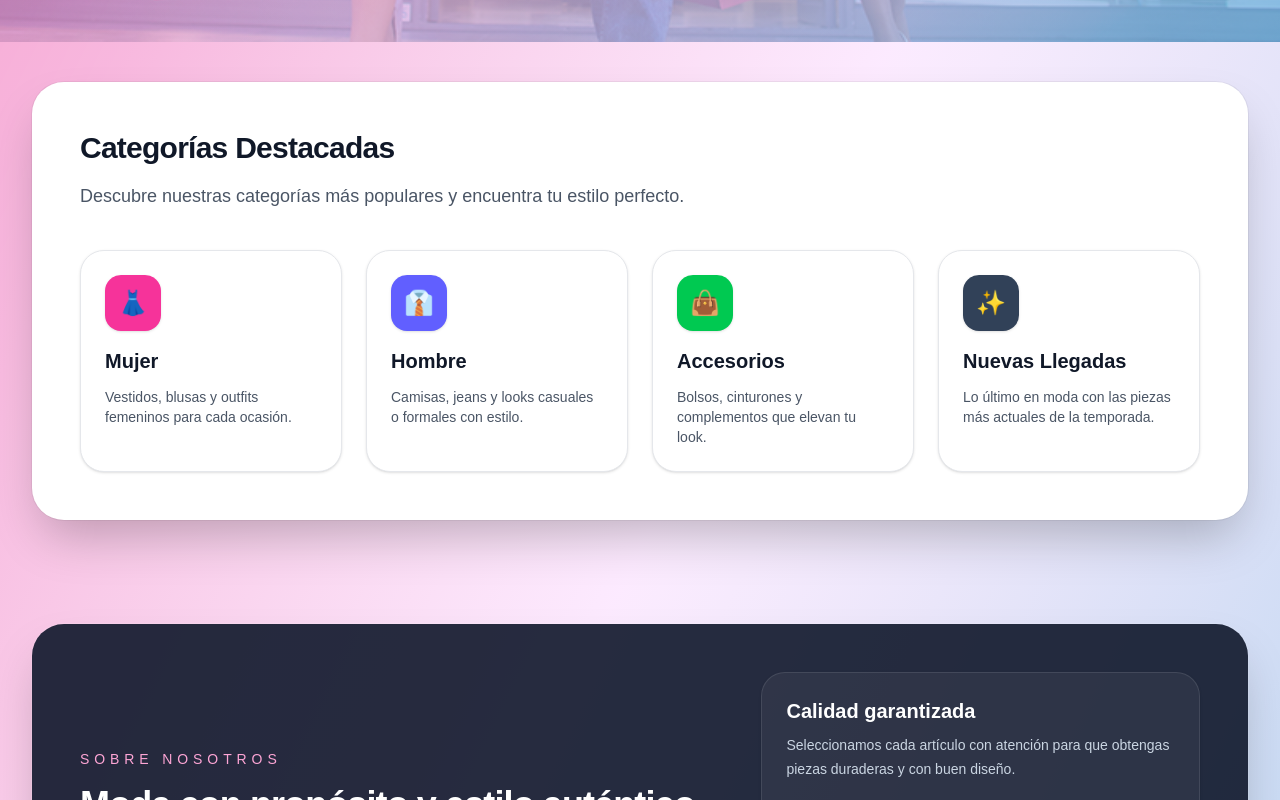
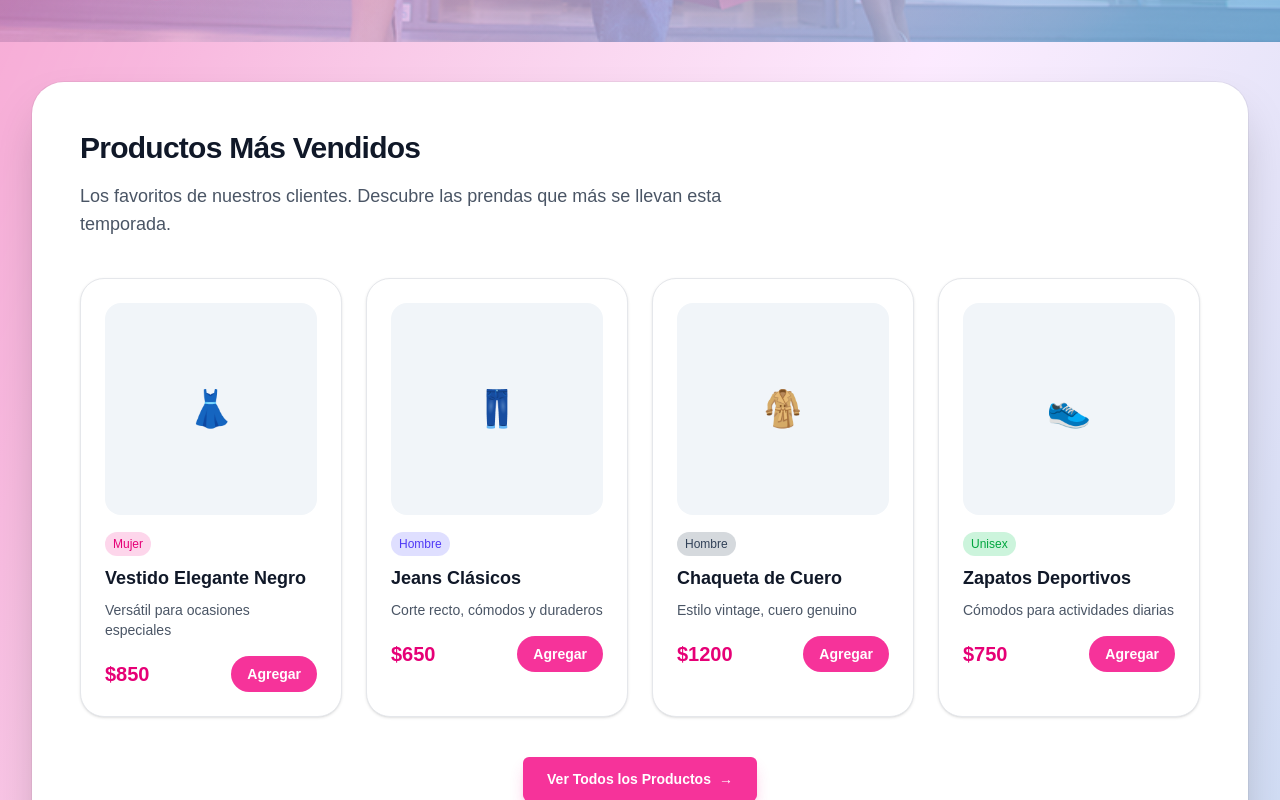
Before and after one commit to EmmanuelPad/Tienda-ropa, a Next.js app: page / in a window 1280 px wide. Shown: the part 740-1540 px from the top of the page. Built offline with nearby package versions, Linux system fonts and the light colour scheme.

Commit message:
Cambio de catrogoras a Productos,

```diff
--- /dev/null
+++ b/app/Productos/page.tsx
@@ -0,0 +1,156 @@
+import PublicHeader from "@/components/layout/PublicHeader";
+
+const productos = [
+  {
+    id: 1,
+    nombre: "Camisa Casual Azul",
+    precio: 450,
+    categoria: "Hombre",
+    imagen: "👕",
+    descripcion: "Camisa de algodón perfecta para el día a día."
+  },
+  {
+    id: 2,
+    nombre: "Vestido Elegante Negro",
+    precio: 850,
+    categoria: "Mujer",
+    imagen: "👗",
+    descripcion: "Vestido versátil para ocasiones especiales."
+  },
+  {
+    id: 3,
+    nombre: "Jeans Clásicos",
+    precio: 650,
+    categoria: "Hombre",
+    imagen: "👖",
+    descripcion: "Jeans de corte recto, cómodos y duraderos."
+  },
+  {
+    id: 4,
+    nombre: "Blusa Blanca",
+    precio: 350,
+    categoria: "Mujer",
+    imagen: "👚",
+    descripcion: "Blusa básica de algodón, esencial en tu guardarropa."
+  },
+  {
+    id: 5,
+    nombre: "Chaqueta de Cuero",
+    precio: 1200,
+    categoria: "Hombre",
+    imagen: "🧥",
+    descripcion: "Chaqueta de cuero genuino con estilo vintage."
+  },
+  {
+    id: 6,
+    nombre: "Falda Plisada",
+    precio: 550,
+    categoria: "Mujer",
+    imagen: "👗",
+    descripcion: "Falda plisada elegante para looks modernos."
+  },
+  {
+    id: 7,
+    nombre: "Sudadera Oversize",
+    precio: 480,
+    categoria: "Unisex",
+    imagen: "👕",
+    descripcion: "Sudadera cómoda para días casuales."
+  },
+  {
+    id: 8,
+    nombre: "Zapatos Deportivos",
+    precio: 750,
+    categoria: "Unisex",
+    imagen: "👟",
+    descripcion: "Zapatillas cómodas para actividades diarias."
+  }
+];
+
+function Productos() {
+  return (
+    <main className="min-h-screen bg-slate-950 text-white">
+      <PublicHeader />
+
+      <div className="mx-auto max-w-7xl px-4 py-16 sm:px-6 lg:px-8">
+        <div className="mb-12 text-center">
+          <p className="text-sm uppercase tracking-[0.35em] text-pink-300">Nuestra colección</p>
+          <h1 className="mt-4 text-4xl font-bold text-white sm:text-5xl">Productos</h1>
+          <p className="mx-auto mt-6 max-w-2xl text-lg text-slate-300">
+            Descubre prendas de calidad con estilo único. Cada pieza está seleccionada para ofrecerte comodidad y tendencia.
+          </p>
+        </div>
+
+        <div className="mb-8 flex flex-col gap-4 sm:flex-row sm:items-center sm:justify-between">
+          <div className="flex flex-wrap gap-2">
+            <button className="rounded-full border border-pink-400/30 bg-pink-500/10 px-4 py-2 text-sm text-pink-100 transition hover:bg-pink-500/20">
+              Todos
+            </button>
+            <button className="rounded-full border border-slate-700 bg-slate-800/50 px-4 py-2 text-sm text-slate-300 transition hover:border-pink-400/30 hover:bg-pink-500/10 hover:text-pink-100">
+              Mujer
+            </button>
+            <button className="rounded-full border border-slate-700 bg-slate-800/50 px-4 py-2 text-sm text-slate-300 transition hover:border-pink-400/30 hover:bg-pink-500/10 hover:text-pink-100">
+              Hombre
+            </button>
+            <button className="rounded-full border border-slate-700 bg-slate-800/50 px-4 py-2 text-sm text-slate-300 transition hover:border-pink-400/30 hover:bg-pink-500/10 hover:text-pink-100">
+              Unisex
+            </button>
+          </div>
+
+          <div className="flex items-center gap-2">
+            <label className="text-sm text-slate-300">Ordenar por:</label>
+            <select className="rounded-3xl border border-slate-700 bg-slate-900/90 px-3 py-2 text-sm text-white outline-none focus:border-pink-400">
+              <option>Precio: Menor a mayor</option>
+              <option>Precio: Mayor a menor</option>
+              <option>Nombre A-Z</option>
+              <option>Novedades</option>
+            </select>
+          </div>
+        </div>
+
+        <div className="grid gap-6 sm:grid-cols-2 lg:grid-cols-3 xl:grid-cols-4">
+          {productos.map((producto) => (
+            <div
+              key={producto.id}
+              className="group overflow-hidden rounded-[2rem] border border-white/10 bg-white/5 shadow-sm transition hover:-translate-y-1 hover:shadow-lg hover:shadow-pink-500/10"
+            >
+              <div className="aspect-square bg-slate-800/50 p-8 text-center text-6xl">
+                {producto.imagen}
+              </div>
+
+              <div className="p-6">
+                <div className="mb-2">
+                  <span className="inline-block rounded-full bg-pink-500/20 px-2 py-1 text-xs font-medium text-pink-300">
+                    {producto.categoria}
+                  </span>
+                </div>
+
+                <h3 className="mb-2 text-lg font-semibold text-white">{producto.nombre}</h3>
+                <p className="mb-4 text-sm text-slate-400">{producto.descripcion}</p>
+
+                <div className="flex items-center justify-between">
+                  <span className="text-xl font-bold text-pink-300"></span>
+                  <button className="rounded-full bg-pink-500 px-4 py-2 text-sm font-semibold text-white transition hover:bg-pink-400">
+                    Agregar
+                  </button>
+                </div>
+              </div>
+            </div>
+          ))}
+        </div>
+
+        <div className="mt-16 text-center">
+          <p className="text-slate-400">¿No encuentras lo que buscas?</p>
+          <a
+            href="#contacto"
+            className="mt-2 inline-block text-pink-300 transition hover:text-pink-200"
+          >
+            Contáctanos para sugerencias personalizadas →
+          </a>
+        </div>
+      </div>
+    </main>
+  );
+}
+
+export default Productos;
--- a/app/Signup/page.tsx
+++ b/app/Signup/page.tsx
@@ -3,7 +3,8 @@
 import { FormEvent, useState } from "react";
 import PublicHeader from "@/components/layout/PublicHeader";
 
-function Signup() {
+function Signup()
+{
   const [name, setName] = useState("");
   const [email, setEmail] = useState("");
   const [password, setPassword] = useState("");
--- a/app/page.tsx
+++ b/app/page.tsx
@@ -28,10 +28,10 @@ export default function Home() {
           </p>
           <div className="mt-10 flex flex-col items-center justify-center gap-4 sm:flex-row">
             <a
-              href="#categorias"
+              href="#productos"
               className="rounded-md bg-pink-500 px-6 py-3 text-sm font-semibold text-white shadow-lg shadow-pink-500/30 transition hover:bg-pink-400"
             >
-              Explorar Categorías
+              Ver Productos Más Vendidos
             </a>
             <a
               href="#sobre-nosotros"
@@ -43,56 +43,102 @@ export default function Home() {
         </div>
       </section>
 
-      <section id="categorias" className="py-10 ">
+      <section id="productos" className="py-10 ">
         <div className="mx-auto max-w-7xl px-4 sm:px-6 lg:px-8" >
           <div className="overflow-hidden rounded-[2rem] bg-white shadow-2xl ring-1 ring-black/5">
             <div className="px-6 py-10 sm:px-10 sm:py-12 lg:px-12">
               <div className="mb-10 max-w-2xl">
-                <h2 className="text-3xl font-bold tracking-tight text-gray-900">Categorías Destacadas</h2>
+                <h2 className="text-3xl font-bold tracking-tight text-gray-900">Productos Más Vendidos</h2>
                 <p className="mt-4 text-lg text-gray-600">
-                  Descubre nuestras categorías más populares y encuentra tu estilo perfecto.
+                  Los favoritos de nuestros clientes. Descubre las prendas que más se llevan esta temporada.
                 </p>
               </div>
 
               <div className="grid gap-6 sm:grid-cols-2 lg:grid-cols-4">
-                <a href="#" className="group rounded-3xl border border-gray-200 bg-white p-6 shadow-sm transition hover:-translate-y-1 hover:shadow-lg">
-                  <div className="mb-4 inline-flex h-14 w-14 items-center justify-center rounded-2xl bg-pink-500 text-white shadow-sm transition group-hover:bg-pink-400">
-                    <span className="text-2xl">👗</span>
+                <div className="group rounded-3xl border border-gray-200 bg-white p-6 shadow-sm transition hover:-translate-y-1 hover:shadow-lg">
+                  <div className="mb-4 aspect-square overflow-hidden rounded-2xl bg-slate-100 flex items-center justify-center">
+                    <span className="text-4xl">👗</span>
                   </div>
-                  <h3 className="text-xl font-semibold text-gray-900">Mujer</h3>
-                  <p className="mt-3 text-sm text-gray-600">
-                    Vestidos, blusas y outfits femeninos para cada ocasión.
-                  </p>
-                </a>
+                  <div className="mb-2">
+                    <span className="inline-block rounded-full bg-pink-500/20 px-2 py-1 text-xs font-medium text-pink-600">
+                      Mujer
+                    </span>
+                  </div>
+                  <h3 className="text-lg font-semibold text-gray-900">Vestido Elegante Negro</h3>
+                  <p className="mt-2 text-sm text-gray-600">Versátil para ocasiones especiales</p>
+                  <div className="mt-4 flex items-center justify-between">
+                    <span className="text-xl font-bold text-pink-600">$850</span>
+                    <button className="rounded-full bg-pink-500 px-4 py-2 text-sm font-semibold text-white transition hover:bg-pink-400">
+                      Agregar
+                    </button>
+                  </div>
+                </div>
 
-                <a href="#" className="group rounded-3xl border border-gray-200 bg-white p-6 shadow-sm transition hover:-translate-y-1 hover:shadow-lg">
-                  <div className="mb-4 inline-flex h-14 w-14 items-center justify-center rounded-2xl bg-indigo-500 text-white shadow-sm transition group-hover:bg-indigo-400">
-                    <span className="text-2xl">👔</span>
+                <div className="group rounded-3xl border border-gray-200 bg-white p-6 shadow-sm transition hover:-translate-y-1 hover:shadow-lg">
+                  <div className="mb-4 aspect-square overflow-hidden rounded-2xl bg-slate-100 flex items-center justify-center">
+                    <span className="text-4xl">👖</span>
                   </div>
-                  <h3 className="text-xl font-semibold text-gray-900">Hombre</h3>
-                  <p className="mt-3 text-sm text-gray-600">
-                    Camisas, jeans y looks casuales o formales con estilo.
-                  </p>
-                </a>
+                  <div className="mb-2">
+                    <span className="inline-block rounded-full bg-indigo-500/20 px-2 py-1 text-xs font-medium text-indigo-600">
+                      Hombre
+                    </span>
+                  </div>
+                  <h3 className="text-lg font-semibold text-gray-900">Jeans Clásicos</h3>
+                  <p className="mt-2 text-sm text-gray-600">Corte recto, cómodos y duraderos</p>
+                  <div className="mt-4 flex items-center justify-between">
+                    <span className="text-xl font-bold text-pink-600">$650</span>
+                    <button className="rounded-full bg-pink-500 px-4 py-2 text-sm font-semibold text-white transition hover:bg-pink-400">
+                      Agregar
+                    </button>
+                  </div>
+                </div>
 
-                <a href="#" className="group rounded-3xl border border-gray-200 bg-white p-6 shadow-sm transition hover:-translate-y-1 hover:shadow-lg">
-                  <div className="mb-4 inline-flex h-14 w-14 items-center justify-center rounded-2xl bg-green-500 text-white shadow-sm transition group-hover:bg-green-400">
-                    <span className="text-2xl">👜</span>
+                <div className="group rounded-3xl border border-gray-200 bg-white p-6 shadow-sm transition hover:-translate-y-1 hover:shadow-lg">
+                  <div className="mb-4 aspect-square overflow-hidden rounded-2xl bg-slate-100 flex items-center justify-center">
+                    <span className="text-4xl">🧥</span>
                   </div>
-                  <h3 className="text-xl font-semibold text-gray-900">Accesorios</h3>
-                  <p className="mt-3 text-sm text-gray-600">
-                    Bolsos, cinturones y complementos que elevan tu look.
-                  </p>
-                </a>
+                  <div className="mb-2">
+                    <span className="inline-block rounded-full bg-slate-700/20 px-2 py-1 text-xs font-medium text-slate-700">
+                      Hombre
+                    </span>
+                  </div>
+                  <h3 className="text-lg font-semibold text-gray-900">Chaqueta de Cuero</h3>
+                  <p className="mt-2 text-sm text-gray-600">Estilo vintage, cuero genuino</p>
+                  <div className="mt-4 flex items-center justify-between">
+                    <span className="text-xl font-bold text-pink-600">$1200</span>
+                    <button className="rounded-full bg-pink-500 px-4 py-2 text-sm font-semibold text-white transition hover:bg-pink-400">
+                      Agregar
+                    </button>
+                  </div>
+                </div>
 
-                <a href="#" className="group rounded-3xl border border-gray-200 bg-white p-6 shadow-sm transition hover:-translate-y-1 hover:shadow-lg">
-                  <div className="mb-4 inline-flex h-14 w-14 items-center justify-center rounded-2xl bg-slate-700 text-white shadow-sm transition group-hover:bg-slate-600">
-                    <span className="text-2xl">✨</span>
+                <div className="group rounded-3xl border border-gray-200 bg-white p-6 shadow-sm transition hover:-translate-y-1 hover:shadow-lg">
+                  <div className="mb-4 aspect-square overflow-hidden rounded-2xl bg-slate-100 flex items-center justify-center">
+                    <span className="text-4xl">👟</span>
                   </div>
-                  <h3 className="text-xl font-semibold text-gray-900">Nuevas Llegadas</h3>
-                  <p className="mt-3 text-sm text-gray-600">
-                    Lo último en moda con las piezas más actuales de la temporada.
-                  </p>
+                  <div className="mb-2">
+                    <span className="inline-block rounded-full bg-green-500/20 px-2 py-1 text-xs font-medium text-green-600">
+                      Unisex
+                    </span>
+                  </div>
+                  <h3 className="text-lg font-semibold text-gray-900">Zapatos Deportivos</h3>
+                  <p className="mt-2 text-sm text-gray-600">Cómodos para actividades diarias</p>
+                  <div className="mt-4 flex items-center justify-between">
+                    <span className="text-xl font-bold text-pink-600">$750</span>
+                    <button className="rounded-full bg-pink-500 px-4 py-2 text-sm font-semibold text-white transition hover:bg-pink-400">
+                      Agregar
+                    </button>
+                  </div>
+                </div>
+              </div>
+
+              <div className="mt-10 text-center">
+                <a
+                  href="/Productos"
+                  className="inline-flex items-center gap-2 rounded-md bg-pink-500 px-6 py-3 text-sm font-semibold text-white shadow-lg shadow-pink-500/30 transition hover:bg-pink-400"
+                >
+                  Ver Todos los Productos
+                  <span aria-hidden="true">→</span>
                 </a>
               </div>
             </div>
```
Also changed, not shown: components/layout/PublicHeader.tsx (+5 -5 lines).
